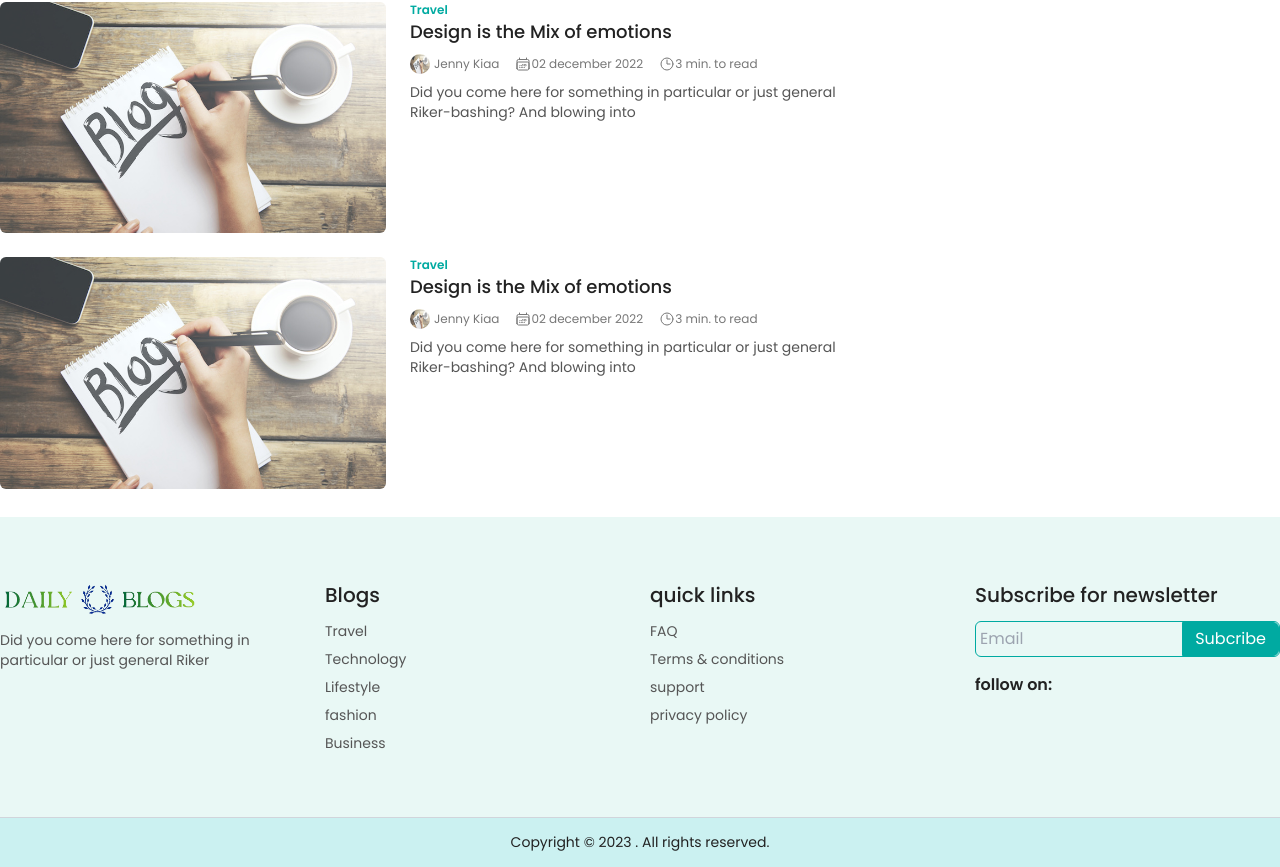
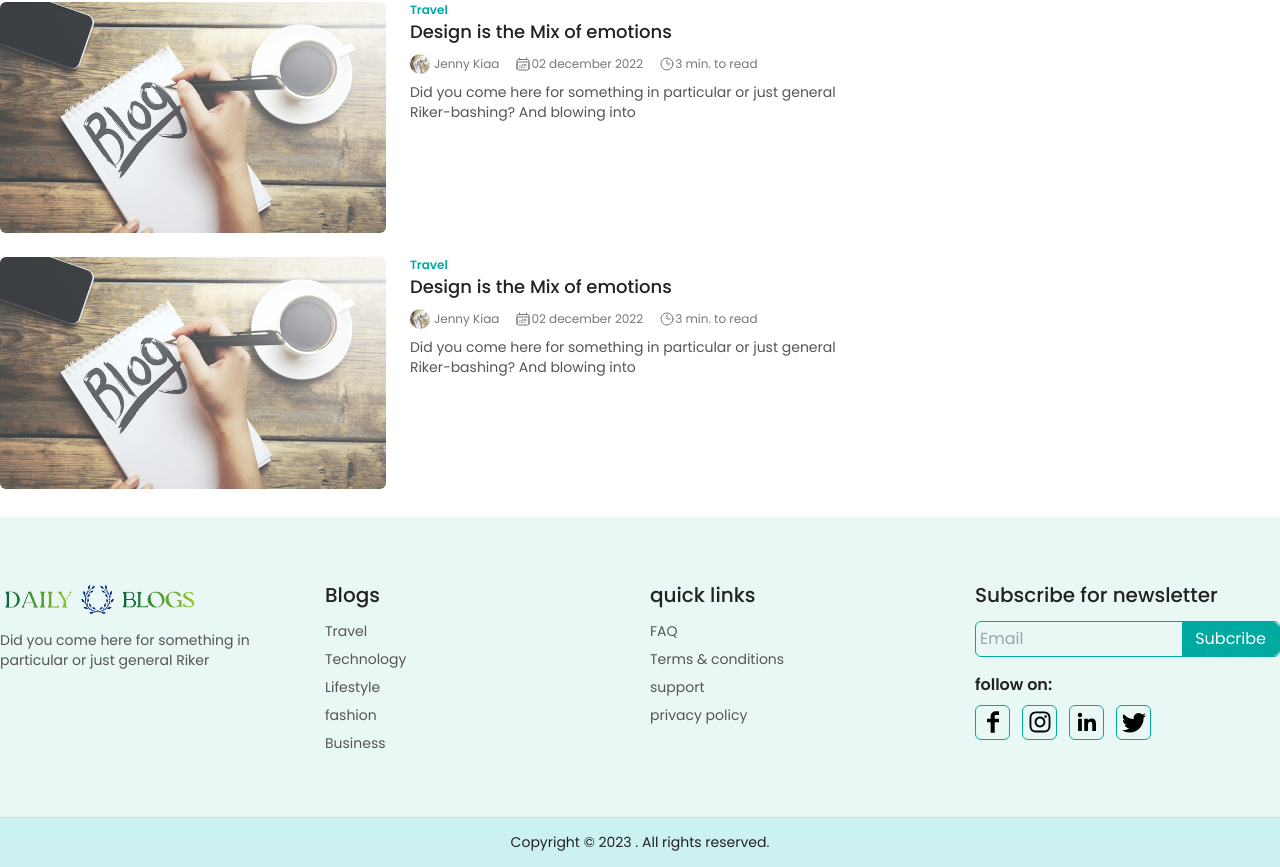
Before and after one commit to sksabbirhossain/daily-blogs, a Next.js app: page / in a window 1280 px wide. Shown: the part 2487-3354 px from the top of the page. Built offline with nearby package versions, Linux system fonts and the light colour scheme.

Commit message:
created social link icons

```diff
--- a/components/common/Footer/Footer.js
+++ b/components/common/Footer/Footer.js
@@ -1,6 +1,7 @@
 import Image from "next/image";
 import Link from "next/link";
 import React from "react";
+import SocialIcon from "../SocialIcon/SocialIcon";
 
 const Footer = () => {
   return (
@@ -81,10 +82,11 @@ const Footer = () => {
                       </button>
                     </div>
                   </form>
-                  <div className="">
+                  <div className="space-y-2">
                     <h2 className="text-base text-[#222] font-semibold">
                       follow on:
                     </h2>
+                    <SocialIcon/>
                   </div>
                 </div>
               </div>
--- a/components/common/Header/MenuIcon.js
+++ b/components/common/Header/MenuIcon.js
@@ -18,7 +18,7 @@ const MenuIcon = () => {
           <path
             strokeLinecap="round"
             strokeLinejoin="round"
-            d="M3.75 5.25h16.5m-16.5 4.5h16.5m-16.5 4.5h16.5m-16.5 4.5h16.5"
+            d="M3.75 6.75h16.5M3.75 12h16.5M12 17.25h8.25"
           />
         </svg>
       </button>
--- /dev/null
+++ b/components/common/SocialIcon/SocialIcon.js
@@ -0,0 +1,48 @@
+import Link from "next/link";
+import React from "react";
+
+const SocialIcon = () => {
+  return (
+    <div className="flex flex-wrap gap-3">
+      <div className=" w-[35px] h-[35px]">
+        <Link href="/">
+          <span className="flex w-full h-full justify-center items-center hover:bg-[#00AAA1] hover:text-[#fff] border border-[#00AAA1] rounded-md">
+            <svg viewBox="0 0 500 1000" fill="currentColor" className="h-6 w-6">
+              <path d="M500 206H358c-9.333 0-17.667 5-25 15-7.333 10-11 22.333-11 37v102h178v148H322v442H152V508H0V360h152v-86c0-62.667 19.667-115.667 59-159s88.333-65 147-65h142v156" />
+            </svg>
+          </span>
+        </Link>
+      </div>
+      <div className=" w-[35px] h-[35px]">
+        <Link href="/">
+          <span className="flex w-full h-full justify-center items-center hover:bg-[#00AAA1] hover:text-[#fff] border border-[#00AAA1] rounded-md">
+            <svg viewBox="0 0 448 512" fill="currentColor" className="h-6 w-6">
+              <path d="M224.1 141c-63.6 0-114.9 51.3-114.9 114.9s51.3 114.9 114.9 114.9S339 319.5 339 255.9 287.7 141 224.1 141zm0 189.6c-41.1 0-74.7-33.5-74.7-74.7s33.5-74.7 74.7-74.7 74.7 33.5 74.7 74.7-33.6 74.7-74.7 74.7zm146.4-194.3c0 14.9-12 26.8-26.8 26.8-14.9 0-26.8-12-26.8-26.8s12-26.8 26.8-26.8 26.8 12 26.8 26.8zm76.1 27.2c-1.7-35.9-9.9-67.7-36.2-93.9-26.2-26.2-58-34.4-93.9-36.2-37-2.1-147.9-2.1-184.9 0-35.8 1.7-67.6 9.9-93.9 36.1s-34.4 58-36.2 93.9c-2.1 37-2.1 147.9 0 184.9 1.7 35.9 9.9 67.7 36.2 93.9s58 34.4 93.9 36.2c37 2.1 147.9 2.1 184.9 0 35.9-1.7 67.7-9.9 93.9-36.2 26.2-26.2 34.4-58 36.2-93.9 2.1-37 2.1-147.8 0-184.8zM398.8 388c-7.8 19.6-22.9 34.7-42.6 42.6-29.5 11.7-99.5 9-132.1 9s-102.7 2.6-132.1-9c-19.6-7.8-34.7-22.9-42.6-42.6-11.7-29.5-9-99.5-9-132.1s-2.6-102.7 9-132.1c7.8-19.6 22.9-34.7 42.6-42.6 29.5-11.7 99.5-9 132.1-9s102.7-2.6 132.1 9c19.6 7.8 34.7 22.9 42.6 42.6 11.7 29.5 9 99.5 9 132.1s2.7 102.7-9 132.1z" />
+            </svg>
+          </span>
+        </Link>
+      </div>
+      <div className=" w-[35px] h-[35px]">
+        <Link href="/">
+          <span className="flex w-full h-full justify-center items-center hover:bg-[#00AAA1] hover:text-[#fff] border border-[#00AAA1] rounded-md">
+            <svg viewBox="0 0 24 24" fill="currentColor" className="h-6 w-6">
+              <path d="M7.170999999999999 5.009 A2.188 2.188 0 0 1 4.983 7.197000000000001 A2.188 2.188 0 0 1 2.7949999999999995 5.009 A2.188 2.188 0 0 1 7.170999999999999 5.009 z" />
+              <path d="M9.237 8.855v12.139h3.769v-6.003c0-1.584.298-3.118 2.262-3.118 1.937 0 1.961 1.811 1.961 3.218v5.904H21v-6.657c0-3.27-.704-5.783-4.526-5.783-1.835 0-3.065 1.007-3.568 1.96h-.051v-1.66H9.237zm-6.142 0H6.87v12.139H3.095z" />
+            </svg>
+          </span>
+        </Link>
+      </div>
+      <div className=" w-[35px] h-[35px]">
+        <Link href="/">
+          <span className="flex w-full h-full justify-center items-center hover:bg-[#00AAA1] hover:text-[#fff] border border-[#00AAA1] rounded-md">
+            <svg fill="currentColor" viewBox="0 0 16 16" className="h-6 w-6">
+              <path d="M5.026 15c6.038 0 9.341-5.003 9.341-9.334 0-.14 0-.282-.006-.422A6.685 6.685 0 0016 3.542a6.658 6.658 0 01-1.889.518 3.301 3.301 0 001.447-1.817 6.533 6.533 0 01-2.087.793A3.286 3.286 0 007.875 6.03a9.325 9.325 0 01-6.767-3.429 3.289 3.289 0 001.018 4.382A3.323 3.323 0 01.64 6.575v.045a3.288 3.288 0 002.632 3.218 3.203 3.203 0 01-.865.115 3.23 3.23 0 01-.614-.057 3.283 3.283 0 003.067 2.277A6.588 6.588 0 01.78 13.58a6.32 6.32 0 01-.78-.045A9.344 9.344 0 005.026 15z" />
+            </svg>
+          </span>
+        </Link>
+      </div>
+    </div>
+  );
+};
+
+export default SocialIcon;
```
